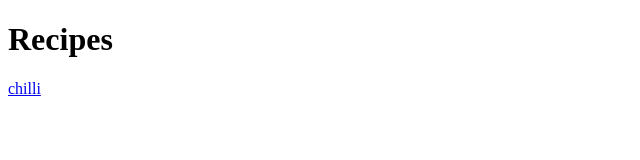
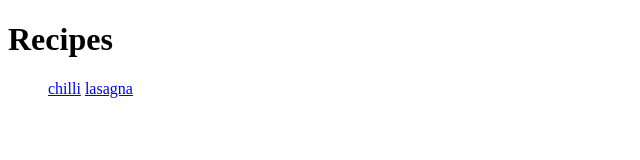
Before and after one commit to ajdonker/odin-recipes, a plain HTML site: page index.html in a window 1280 px wide. Shown: the whole page, without its empty margins (0-640 px from the left). Drawn offline with Linux system fonts and the light colour scheme.

Commit message:
added links fixed eerorr

```diff
--- a/index.html
+++ b/index.html
@@ -7,6 +7,7 @@
 </head>
 <body>
     <h1>Recipes</h1>
-    <a href = "recipes/chilli.html">chilli</a>
+    <ol><a href = "recipes/chilli.html">chilli</a>
+        <a href = "recipes/lasagna.html">lasagna</a></ol>
 </body>
 </html>
```
